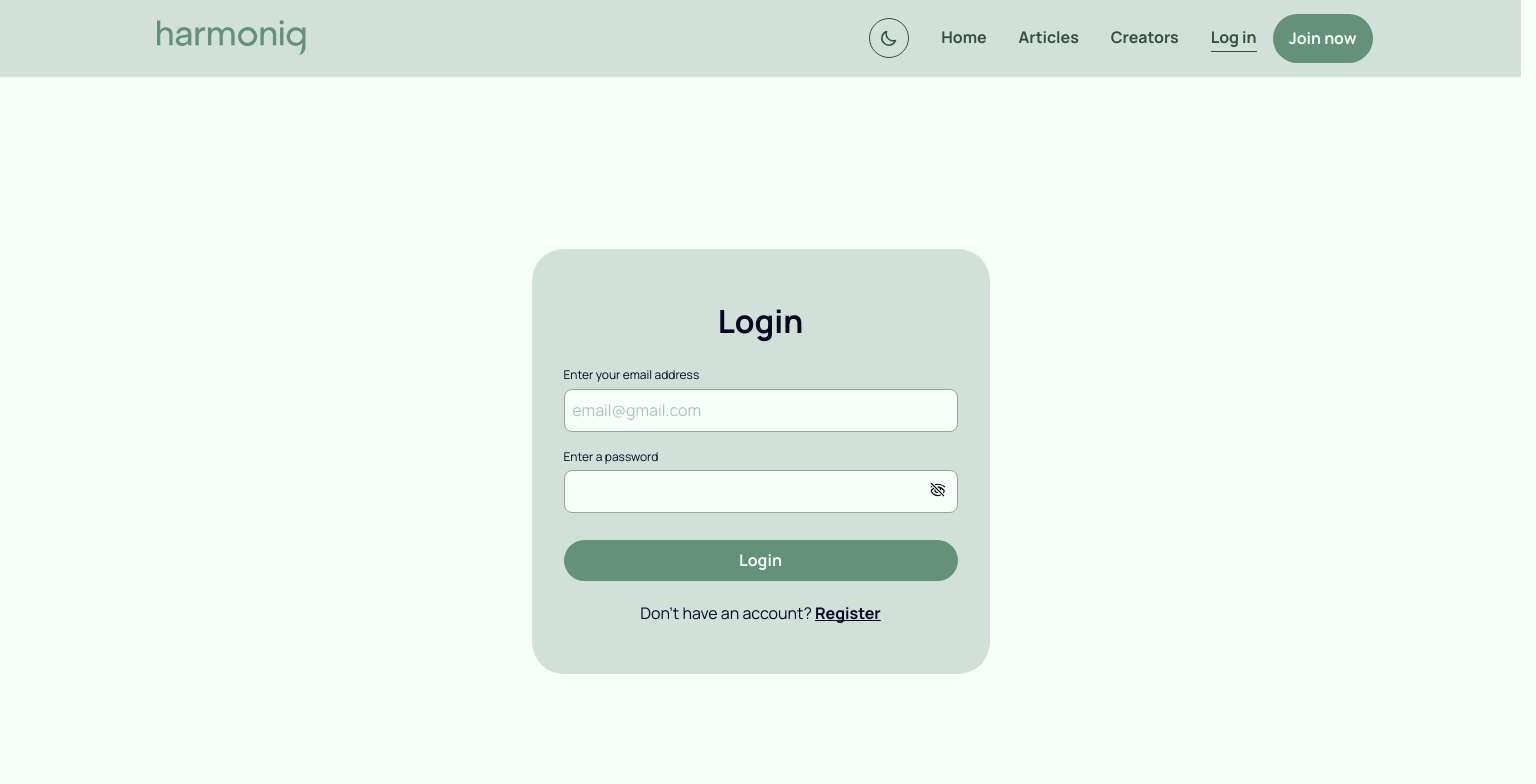
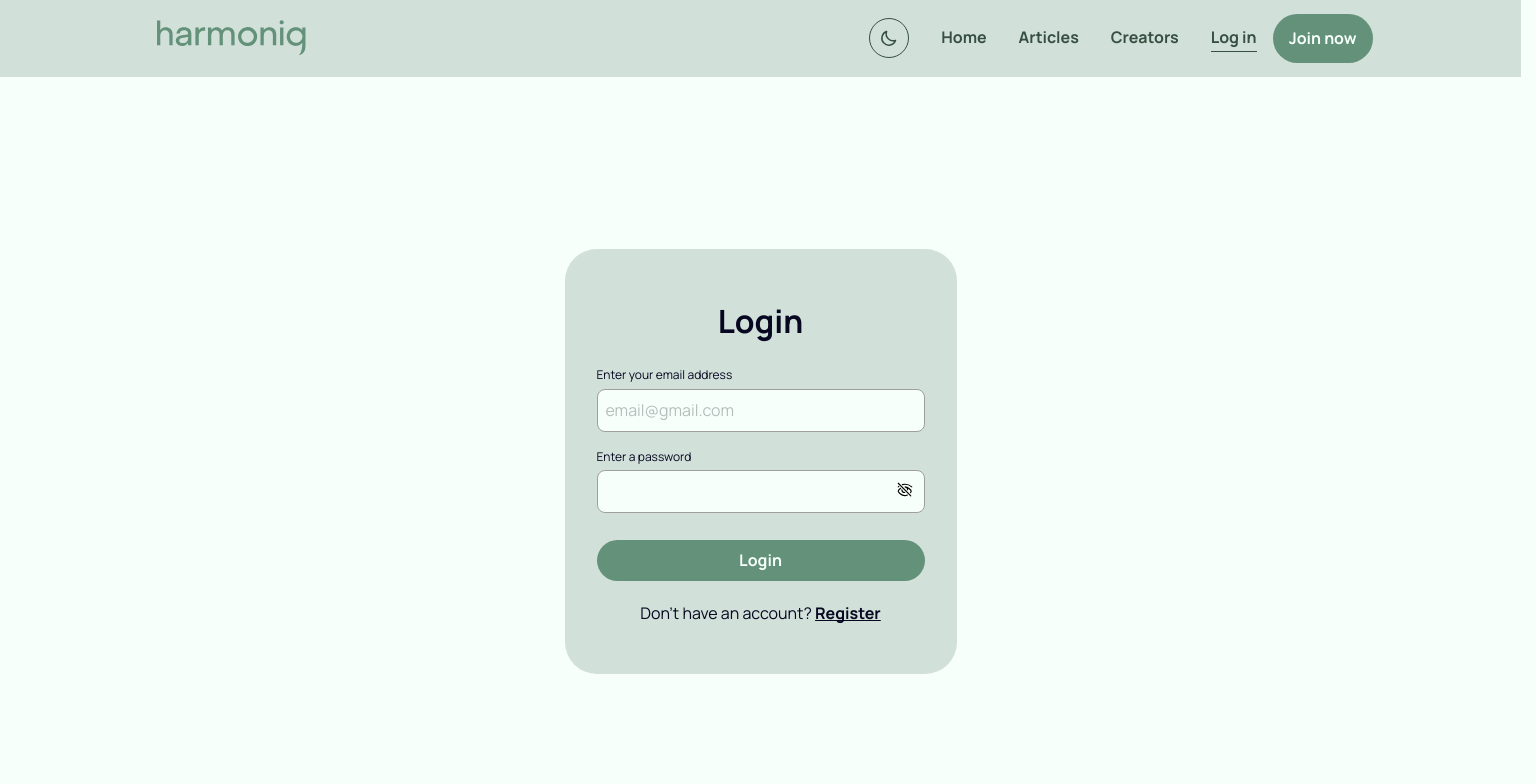
Before and after one commit to TarasBilyi/cheerful-squirrels-front, a Next.js app: page /login in a window 1536 px wide. Shown: the top 784 px of the page. Built offline with nearby package versions, Linux system fonts and the light colour scheme; no server answers.

Commit message:
Update login css

```diff
--- a/components/LoginForm/LoginForm.module.css
+++ b/components/LoginForm/LoginForm.module.css
@@ -10,12 +10,13 @@
   border-radius: 32px;
   padding: 48px 32px;
   background-color: var(--color-light-green);
-  width: 266px;
+  width: 100%;
+  max-width: 330px;
 }
 
 @media screen and (min-width: 768px) {
   .form {
-    width: 458px;
+    max-width: 522px;
   }
   .mainContent {
     padding: 232px 0px;
@@ -24,10 +25,10 @@
 
 @media screen and (min-width: 1440px) {
   .form {
-    width: 458px;
+    max-width: 392px;
   }
   .mainContent {
-    padding: 172px 0px;
+    padding: 172px 0px 152px 0px;
   }
 }
 
```
